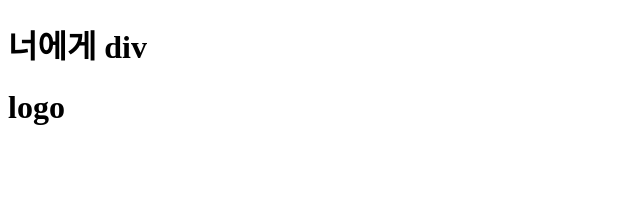
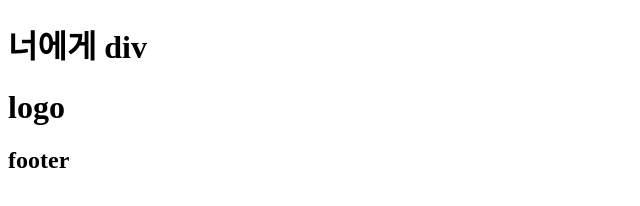
Before and after one commit to guswn8923/-div, a plain HTML site: page index.html in a window 1280 px wide. Shown: the full height of the page, 0-640 px from the left. Drawn offline with Linux system fonts and the light colour scheme.

Commit message:
:memo: add footer h2

```diff
--- a/index.html
+++ b/index.html
@@ -19,6 +19,8 @@
 
 
   <!-- //Banner 한태희 -->
-   <footer></footer>
+   <footer>
+    <h2>footer</h2>
+   </footer>
 </body>
 </html>
```
Also changed, not shown: history.html (+1 -0 lines).
